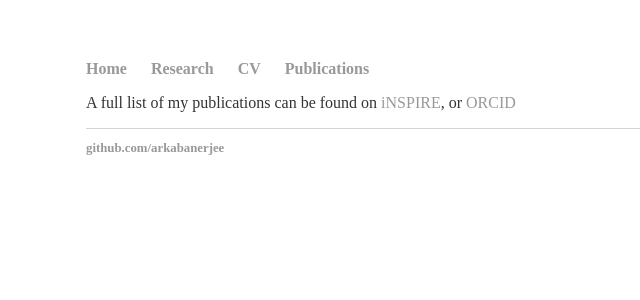
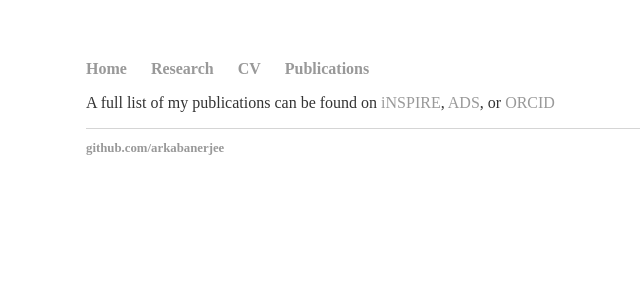
Before and after one commit to arkabanerjee/arkabanerjee.github.io, a Jekyll site: the page built from publications/index.html, in a window 1280 px wide. Shown: the top 300 px of the page, without its empty margins (106-746 px from the left). Built offline with Jekyll 4.4.1, drawn with Linux system fonts in a browser that asks for light colours.

Commit message:
ADS linked

```diff
--- a/publications/index.html
+++ b/publications/index.html
@@ -3,5 +3,5 @@ layout: default
 title: Publications
 ---
 <div class="blurb">
-	<p>A full list of my publications can be found on <a href="https://inspirehep.net/authors/1671323?ui-citation-summary=true">iNSPIRE</a>, or <a href="https://orcid.org/0000-0002-5209-1173">ORCID</a></p>
+	<p>A full list of my publications can be found on <a href="https://inspirehep.net/authors/1671323?ui-citation-summary=true">iNSPIRE</a>, <a href="https://ui.adsabs.harvard.edu/search/p_=0&q=orcid%3A0000-0002-5209-1173&sort=date%20desc%2C%20bibcode%20desc">ADS</a>, or <a href="https://orcid.org/0000-0002-5209-1173">ORCID</a></p>
 </div><!-- /.blurb -->
```
